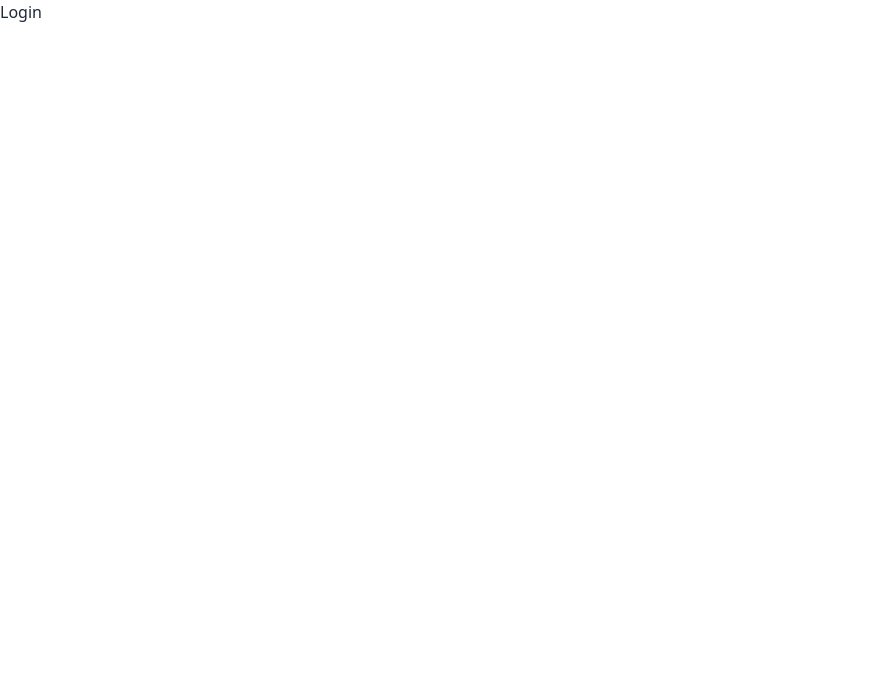
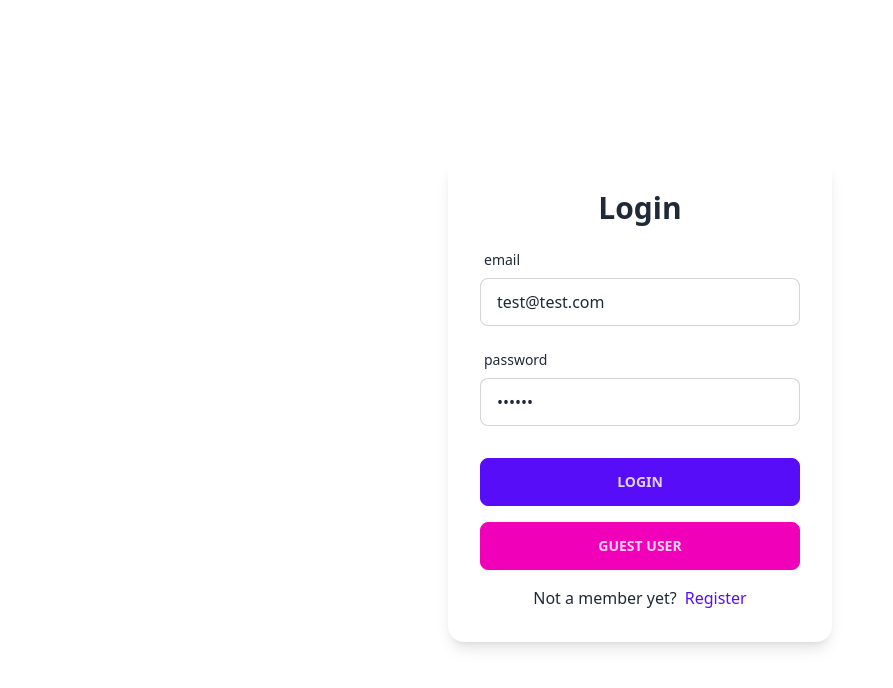
Before and after one commit to nikhilmahato21/comfy-store, a React (Vite) app: page /login in a window 1280 px wide. Shown: the top 688 px of the page, without its empty margins (0-893 px from the left). Built offline with nearby package versions, Linux system fonts and the light colour scheme.

Commit message:
login form

```diff
--- /dev/null
+++ b/src/components/FormInput.jsx
@@ -0,0 +1,19 @@
+import React from "react";
+
+const FormInput = ({ label, name, type, defaultValue }) => {
+  return (
+    <div className="form-control ">
+      <label className="label">
+        <span className="label-text">{label}</span>
+      </label>
+      <input
+        type={type}
+        name={name}
+        defaultValue={defaultValue}
+        className="input input-bordered "
+      />
+    </div>
+  );
+};
+
+export default FormInput;
--- /dev/null
+++ b/src/components/SubmitBtn.jsx
@@ -0,0 +1,24 @@
+import { useNavigation } from "react-router-dom";
+
+const SubmitBtn = ({ text }) => {
+  const navigation = useNavigation();
+  const isSubmitting = navigation.state === "submitting";
+  return (
+    <button
+      type="submit"
+      className="btn btn-primary btn-block"
+      disabled={isSubmitting}
+    >
+      {isSubmitting ? (
+        <>
+          <span className="loading loading-spinner"></span>
+          loading...
+        </>
+      ) : (
+        text || submit
+      )}
+    </button>
+  );
+};
+
+export default SubmitBtn;
--- a/src/pages/Login.jsx
+++ b/src/pages/Login.jsx
@@ -1,7 +1,45 @@
-import React from "react";
+import { Form, Link } from "react-router-dom";
+import FormInput from "../components/FormInput";
+import SubmitBtn from "../components/SubmitBtn";
 
 const Login = () => {
-  return <h1>Login</h1>;
+  return (
+    <section className="h-screen grid place-items-center">
+      <Form
+        method="post"
+        className="card w-96 p-8 bg-base-100 shadow-lg flex flex-col gap-y-4"
+      >
+        <h4 className="text-center text-3xl font-bold">Login</h4>
+        <FormInput
+          type="email"
+          label="email"
+          name="identifier"
+          defaultValue="test@test.com"
+        />
+        <FormInput
+          type="password"
+          label="password"
+          name="password"
+          defaultValue="secret"
+        />
+        <div className="mt-4">
+          <SubmitBtn text="login" />
+        </div>
+        <button type="button" className="btn btn-secondary btn-block">
+          guest user
+        </button>
+        <p className="text-center">
+          Not a member yet?
+          <Link
+            to="/register"
+            className="ml-2 link link-hover link-primary capitalize"
+          >
+            register
+          </Link>
+        </p>
+      </Form>
+    </section>
+  );
 };
 
 export default Login;
```
